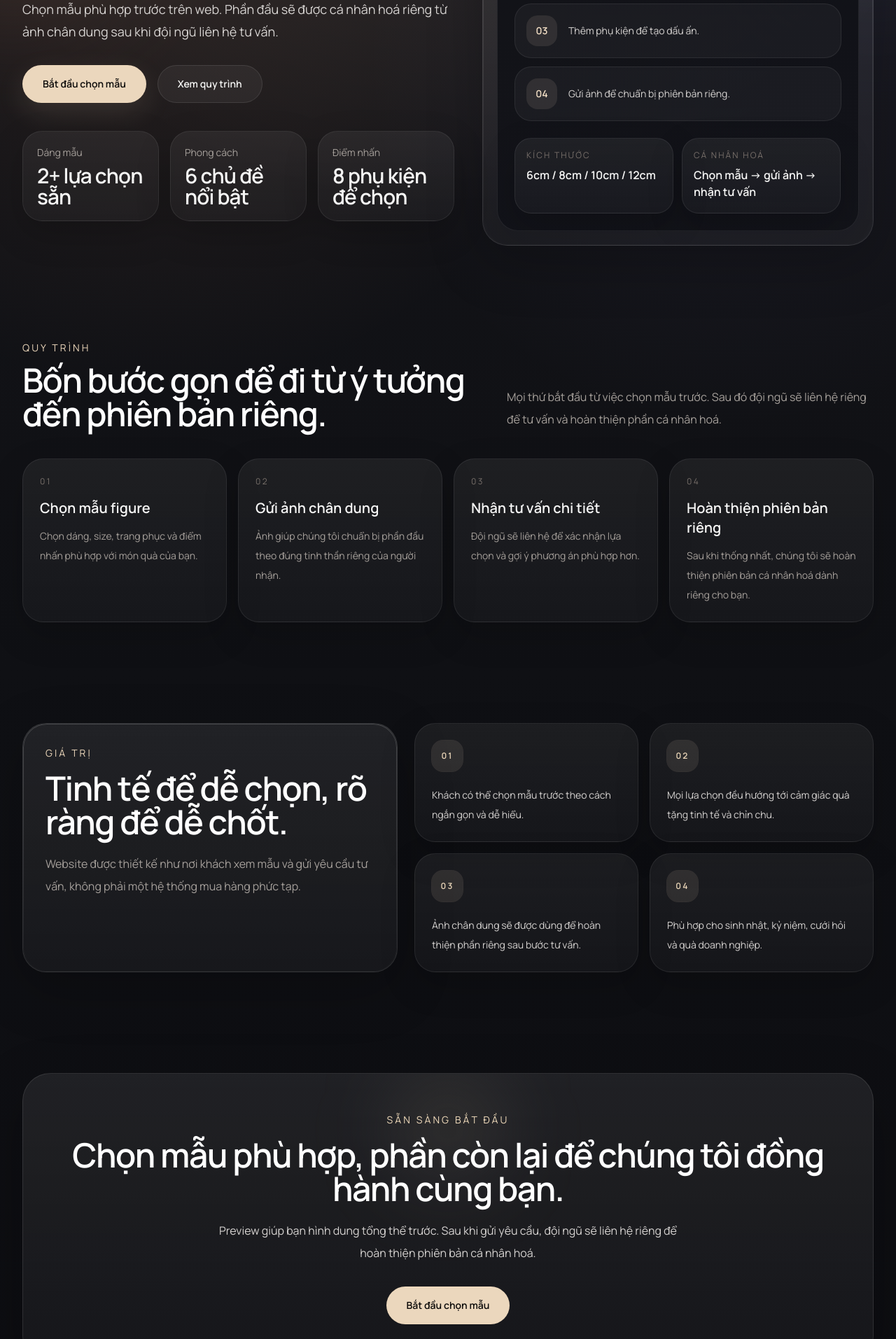
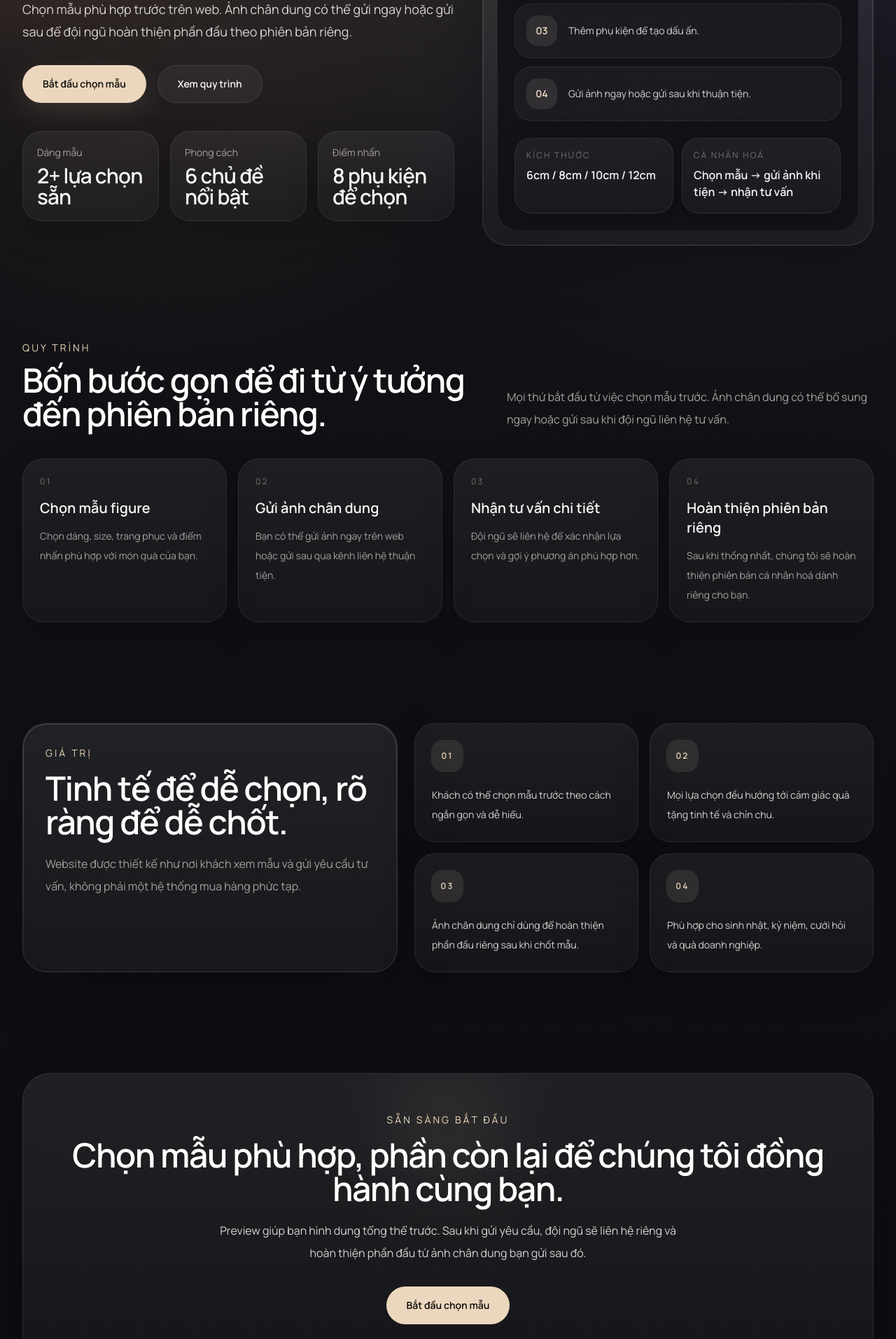
Before and after one commit to cuongnmhe181490/figure, a Next.js app: page / in a window 1280 px wide. Shown: the part 520-2433 px from the top of the page at 70% size. Built offline with nearby package versions, Linux system fonts and the light colour scheme.

Commit message:
Refine portrait photo guidance copy

```diff
--- a/app/design/page.tsx
+++ b/app/design/page.tsx
@@ -6,7 +6,7 @@ import { SiteHeader } from "@/components/shared/site-header";
 
 export const metadata: Metadata = {
   title: "Chọn mẫu figure",
-  description: "Chọn mẫu, gửi ảnh chân dung và để đội ngũ liên hệ tư vấn cho phiên bản cá nhân hoá của bạn.",
+  description: "Chọn mẫu trước trên web, gửi ảnh ngay hoặc gửi sau và để đội ngũ liên hệ tư vấn cho phiên bản cá nhân hoá của bạn.",
 };
 
 export default function DesignPage() {
--- a/app/page.tsx
+++ b/app/page.tsx
@@ -13,7 +13,7 @@ const processItems = [
   {
     step: "02",
     title: "Gửi ảnh chân dung",
-    text: "Ảnh giúp chúng tôi chuẩn bị phần đầu theo đúng tinh thần riêng của người nhận.",
+    text: "Bạn có thể gửi ảnh ngay trên web hoặc gửi sau qua kênh liên hệ thuận tiện.",
   },
   {
     step: "03",
@@ -30,18 +30,18 @@ const processItems = [
 const valueItems = [
   { id: "01", text: "Khách có thể chọn mẫu trước theo cách ngắn gọn và dễ hiểu." },
   { id: "02", text: "Mọi lựa chọn đều hướng tới cảm giác quà tặng tinh tế và chỉn chu." },
-  { id: "03", text: "Ảnh chân dung sẽ được dùng để hoàn thiện phần riêng sau bước tư vấn." },
+  { id: "03", text: "Ảnh chân dung chỉ dùng để hoàn thiện phần đầu riêng sau khi chốt mẫu." },
   { id: "04", text: "Phù hợp cho sinh nhật, kỷ niệm, cưới hỏi và quà doanh nghiệp." },
 ];
 
 const faqItems = [
   {
     q: "Khách cần chuẩn bị gì?",
-    a: "Chỉ cần chọn mẫu, để lại thông tin và gửi ảnh rõ mặt. Phần còn lại chúng tôi sẽ tư vấn cùng bạn.",
+    a: "Chỉ cần chọn mẫu và để lại thông tin. Nếu có ảnh sẵn, bạn có thể gửi ngay hoặc gửi sau đều được.",
   },
   {
     q: "Ảnh chân dung được dùng khi nào?",
-    a: "Ảnh được dùng sau bước chọn mẫu để hoàn thiện phần đầu theo phiên bản riêng của người nhận.",
+    a: "Ảnh được dùng sau bước chọn mẫu để hoàn thiện phần đầu riêng. Đây là tư liệu tham chiếu, không phải bước bắt buộc ngay từ đầu.",
   },
   {
     q: "Sau khi gửi yêu cầu thì sao?",
@@ -73,7 +73,7 @@ export default function HomePage() {
               </h1>
 
               <p className="mt-7 max-w-2xl text-base leading-8 text-stone-300 sm:text-lg">
-                Chọn mẫu phù hợp trước trên web. Phần đầu sẽ được cá nhân hoá riêng từ ảnh chân dung sau khi đội ngũ liên hệ tư vấn.
+                Chọn mẫu phù hợp trước trên web. Ảnh chân dung có thể gửi ngay hoặc gửi sau để đội ngũ hoàn thiện phần đầu theo phiên bản riêng.
               </p>
 
               <div className="mt-8 flex flex-col gap-4 sm:flex-row">
@@ -125,7 +125,7 @@ export default function HomePage() {
                       "Chọn dáng và size phù hợp.",
                       "Phối trang phục theo dịp tặng.",
                       "Thêm phụ kiện để tạo dấu ấn.",
-                      "Gửi ảnh để chuẩn bị phiên bản riêng.",
+                      "Gửi ảnh ngay hoặc gửi sau khi thuận tiện.",
                     ].map((item, index) => (
                       <div
                         key={item}
@@ -152,7 +152,7 @@ export default function HomePage() {
                       <div className="premium-card glass-panel-soft flex h-full min-h-[108px] flex-col rounded-[24px] p-4">
                         <p className="text-xs tracking-[0.18em] text-stone-500 uppercase">Cá nhân hoá</p>
                         <p className="mt-2 text-base font-semibold text-stone-100">
-                          Chọn mẫu {"->"} gửi ảnh {"->"} nhận tư vấn
+                          Chọn mẫu {"->"} gửi ảnh khi tiện {"->"} nhận tư vấn
                         </p>
                       </div>
                     </Reveal>
@@ -173,7 +173,7 @@ export default function HomePage() {
                 </h2>
               </div>
               <p className="max-w-xl text-base leading-8 text-stone-400">
-                Mọi thứ bắt đầu từ việc chọn mẫu trước. Sau đó đội ngũ sẽ liên hệ riêng để tư vấn và hoàn thiện phần cá nhân hoá.
+                Mọi thứ bắt đầu từ việc chọn mẫu trước. Ảnh chân dung có thể bổ sung ngay hoặc gửi sau khi đội ngũ liên hệ tư vấn.
               </p>
             </Reveal>
 
@@ -230,7 +230,7 @@ export default function HomePage() {
                   Chọn mẫu phù hợp, phần còn lại để chúng tôi đồng hành cùng bạn.
                 </h2>
                 <p className="relative mx-auto mt-5 max-w-2xl text-base leading-8 text-stone-300">
-                  Preview giúp bạn hình dung tổng thể trước. Sau khi gửi yêu cầu, đội ngũ sẽ liên hệ riêng để hoàn thiện phiên bản cá nhân hoá.
+                  Preview giúp bạn hình dung tổng thể trước. Sau khi gửi yêu cầu, đội ngũ sẽ liên hệ riêng và hoàn thiện phần đầu từ ảnh chân dung bạn gửi sau đó.
                 </p>
                 <div className="relative mt-8">
                   <Link
--- a/components/configurator/figure-configurator.tsx
+++ b/components/configurator/figure-configurator.tsx
@@ -195,7 +195,7 @@ export function FigureConfigurator() {
                       Chọn phiên bản figure phù hợp với món quà của bạn.
                     </h1>
                     <p className="mt-4 max-w-2xl text-base leading-8 text-stone-300">
-                      Preview này giúp bạn hình dung tổng thể trước. Phần đầu sẽ được cá nhân hoá riêng từ ảnh chân dung sau khi đội ngũ liên hệ tư vấn.
+                      Preview này giúp bạn hình dung tổng thể trước. Phần đầu sẽ được hoàn thiện riêng từ ảnh chân dung sau khi đội ngũ liên hệ tư vấn.
                     </p>
                   </div>
 
@@ -292,13 +292,13 @@ export function FigureConfigurator() {
                   <div>
                     <h3 className="text-sm font-semibold tracking-[0.18em] text-[#ead3b4] uppercase">Ảnh chân dung</h3>
                     <p className="mt-3 text-sm leading-7 text-stone-300">
-                      Gửi ảnh rõ mặt để chúng tôi chuẩn bị phần đầu theo phiên bản riêng sau khi xác nhận mẫu.
+                      Ảnh chân dung dùng để cá nhân hoá phần đầu của figure. Bạn có thể gửi ngay tại đây hoặc gửi sau qua kênh liên hệ thuận tiện.
                     </p>
                   </div>
 
                   <div className="mt-5 grid gap-4 md:grid-cols-2">
                     <label className="space-y-2">
-                      <span className="text-sm text-stone-300">Tải ảnh lên</span>
+                      <span className="text-sm text-stone-300">Tải ảnh lên ngay</span>
                       <input
                         type="file"
                         accept=".jpg,.jpeg,.png,.webp,image/jpeg,image/png,image/webp"
@@ -306,7 +306,7 @@ export function FigureConfigurator() {
                         className="block w-full rounded-[24px] border border-white/10 bg-white/4 px-4 py-3 text-sm text-stone-300 transition duration-300 file:mr-4 file:rounded-full file:border-0 file:bg-[#e9d2b7] file:px-4 file:py-2 file:text-sm file:font-medium file:text-stone-900 hover:bg-white/6"
                       />
                       <p className="text-xs text-stone-500">
-                        {imageFile ? `Đã chọn: ${imageFile.name}` : "Chưa có ảnh nào được chọn"}
+                        {imageFile ? `Đã chọn: ${imageFile.name}` : "Nếu chưa sẵn ảnh, bạn vẫn có thể gửi yêu cầu trước."}
                       </p>
                     </label>
 
@@ -319,9 +319,13 @@ export function FigureConfigurator() {
                         placeholder="https://..."
                         className={inputClassName}
                       />
-                      <p className="text-xs text-stone-500">Có thể dùng Google Drive, iCloud hoặc link ảnh trực tiếp.</p>
+                      <p className="text-xs text-stone-500">Bạn cũng có thể gửi sau qua Zalo, Facebook, Instagram hoặc TikTok.</p>
                     </label>
                   </div>
+
+                  <p className="mt-4 text-xs leading-6 text-stone-500">
+                    Chỉ cần một ảnh rõ mặt để đội ngũ tham chiếu khi hoàn thiện phần riêng sau bước xác nhận mẫu.
+                  </p>
                 </section>
 
                 <SummaryPanel config={config} />
@@ -423,7 +427,7 @@ export function FigureConfigurator() {
               <p className="text-xs tracking-[0.18em] text-stone-500 uppercase">Lưu ý</p>
               <ul className="mt-4 space-y-3 text-sm leading-7 text-stone-300">
                 <li>Preview hiện tại dùng để bạn hình dung tổng thể mẫu figure.</li>
-                <li>Phần đầu sẽ được cá nhân hoá riêng sau khi nhận ảnh chân dung.</li>
+                <li>Ảnh chân dung có thể gửi ngay tại đây hoặc gửi sau qua kênh liên hệ thuận tiện.</li>
                 <li>Sau khi gửi yêu cầu, đội ngũ sẽ liên hệ riêng để tư vấn và hoàn thiện phiên bản phù hợp.</li>
               </ul>
             </div>
--- a/components/shared/site-footer.tsx
+++ b/components/shared/site-footer.tsx
@@ -7,13 +7,13 @@ export function SiteFooter() {
         <div className="max-w-xl">
           <p className="text-sm font-semibold tracking-[0.22em] text-stone-100 uppercase">Figure Atelier</p>
           <p className="mt-3 text-sm leading-7 text-stone-400">
-            Nơi khách chọn mẫu trước, gửi ảnh chân dung và nhận tư vấn riêng để hoàn thiện món quà mang dấu ấn cá nhân.
+            Nơi khách chọn mẫu trước, gửi ảnh ngay hoặc gửi sau qua kênh liên hệ để đội ngũ hoàn thiện món quà mang dấu ấn cá nhân.
           </p>
         </div>
 
         <div className="flex flex-col gap-5 self-start lg:items-end">
           <div className="flex flex-wrap gap-3 lg:justify-end">
-            {["Chọn mẫu dễ dàng", "Gửi ảnh chân dung", "Nhận tư vấn riêng"].map((item) => (
+            {["Chọn mẫu dễ dàng", "Gửi ảnh linh hoạt", "Nhận tư vấn riêng"].map((item) => (
               <span
                 key={item}
                 className="rounded-full border border-white/8 bg-white/4 px-4 py-2 text-xs tracking-[0.16em] text-stone-300 uppercase"
```
